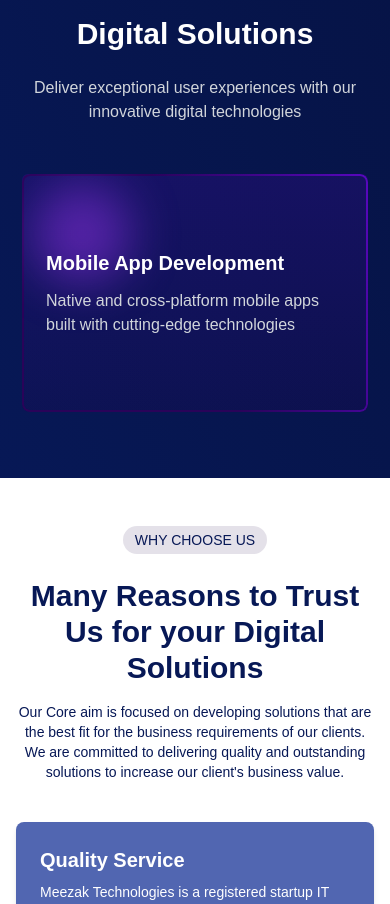
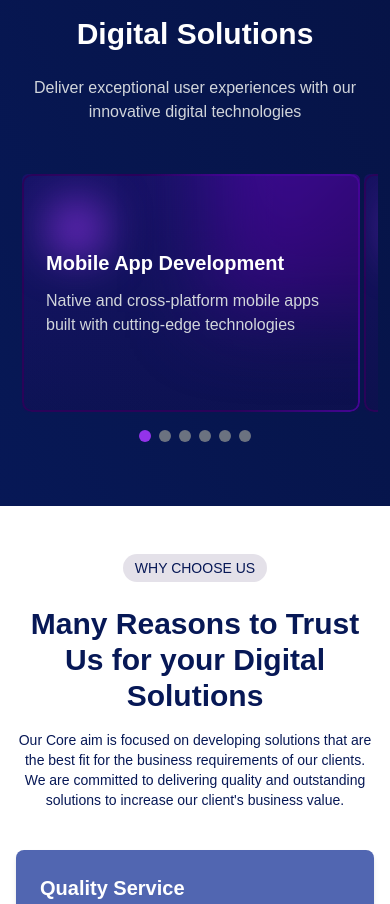
Before and after one commit to PeaceEgo/Meezak-Site, a React (Vite) app: page / in a window 390 px wide. Shown: the part 1695-2599 px from the top of the page. Built offline with nearby package versions, Linux system fonts and the light colour scheme.

Commit message:
now working

```diff
--- a/src/components/ServicesSect.jsx
+++ b/src/components/ServicesSect.jsx
@@ -61,31 +61,80 @@ export default function ServicesSection() {
         const currentTouch = e.touches[0].clientX;
         const diff = touchStart - currentTouch;
 
-        if (diff > 5) {
+        if (diff > 50) {
             setCurrentIndex((prev) => Math.min(prev + 1, services.length - 1));
-        } else if (diff < -5) {
+        } else if (diff < -50) {
             setCurrentIndex((prev) => Math.max(prev - 1, 0));
         }
+    };
 
+    const handleTouchEnd = () => {
+        if (carouselRef.current) {
             carouselRef.current.removeAttribute("data-touchstart");
+        }
     };
 
     useEffect(() => {
         if (carouselRef.current && isMobile) {
+            const viewportWidth = window.innerWidth;
+            const containerPadding = 32; // 16px (px-4) on each side of .container
+            const cardPadding = 16; // 8px (px-2) on each side of card
+            const maxCardWidth = 392;
+            // Use smaller width if viewport is too narrow
+            const cardWidth = Math.min(maxCardWidth, viewportWidth - containerPadding - cardPadding);
+            const totalCardWidth = cardWidth + cardPadding;
+            // Center card in available viewport space
+            const offset = (viewportWidth - cardWidth - cardPadding - containerPadding) / 2;
+
+            // Debug logs
+            console.log({
+                viewportWidth,
+                cardWidth,
+                totalCardWidth,
+                offset,
+                translateX: -currentIndex * totalCardWidth + offset,
+            });
+
+            // Set container width to accommodate all cards
+            carouselRef.current.style.width = `${services.length * totalCardWidth}px`;
+
+            // GSAP animation to slide and center the card
             gsap.to(carouselRef.current, {
-                x: -currentIndex * carouselRef.current.offsetWidth,
+                x: -currentIndex * totalCardWidth + offset,
                 duration: 0.5,
                 ease: "power2.out",
             });
         }
-    }, [currentIndex, isMobile]);
+    }, [currentIndex, isMobile, services.length]);
 
-    const renderServiceCard = (service, index) => (
+    // Initialize carousel position on mount
+    useEffect(() => {
+        if (carouselRef.current && isMobile) {
+            const viewportWidth = window.innerWidth;
+            const containerPadding = 32; // 16px (px-4) on each side
+            const cardPadding = 16; // 8px (px-2) on each side
+            const maxCardWidth = 392;
+            const cardWidth = Math.min(maxCardWidth, viewportWidth - containerPadding - cardPadding);
+            const totalCardWidth = cardWidth + cardPadding;
+            const offset = (viewportWidth - cardWidth - cardPadding - containerPadding) / 2;
+
+            carouselRef.current.style.width = `${services.length * totalCardWidth}px`;
+            gsap.set(carouselRef.current, { x: offset });
+        }
+    }, [isMobile]);
+
+    const renderServiceCard = (service, index) => {
+        const viewportWidth = window.innerWidth;
+        const containerPadding = 32; // 16px (px-4) on each side
+        const cardPadding = 16; // 8px (px-2) on each side
+        const cardWidth = Math.min(392, viewportWidth - containerPadding - cardPadding);
+
+        return (
             <div
                 key={index}
                 className="relative overflow-hidden"
                 style={{
-                width: "392px",
+                    width: `${cardWidth}px`,
                     height: "242px",
                     borderRadius: "8px",
                     border: "2px solid transparent",
@@ -133,6 +182,7 @@ export default function ServicesSection() {
                 </div>
             </div>
         );
+    };
 
     return (
         <section
@@ -160,69 +210,38 @@ export default function ServicesSection() {
                 </div>
 
                 {isMobile ? (
-                    <div className="relative">
+                    <div className="relative overflow-hidden">
                         <div
                             ref={carouselRef}
-                            className="flex overflow-x-hidden snap-x snap-mandatory hide-scrollbar"
+                            className="flex snap-x snap-mandatory"
                             onTouchStart={handleTouchStart}
                             onTouchMove={handleTouchMove}
+                            onTouchEnd={handleTouchEnd}
                             style={{ scrollbarWidth: "none", msOverflowStyle: "none" }}
                         >
                             {services.map((service, index) => (
-                                <div key={index} className="w-full flex-shrink-0 snap-center px-2">
                                 <div
-                                        className="relative overflow-hidden mx-auto"
+                                    key={index}
+                                    className="flex-shrink-0 snap-center px-2"
                                     style={{
-                                            width: "100%",
-                                            maxWidth: "392px",
-                                            height: "242px",
-                                            borderRadius: "8px",
-                                            border: "2px solid transparent",
-                                            backgroundClip: "padding-box",
-                                            backgroundImage: "linear-gradient(to bottom, rgba(88, 7, 191, 0.2), rgba(41, 3, 89, 0.2))",
+                                        width: `${
+                                            Math.min(392, window.innerWidth - 32 - 16)
+                                        }px`,
                                     }}
                                 >
-                                        <div
-                                            style={{
-                                                position: "absolute",
-                                                inset: 0,
-                                                padding: "2px",
-                                                borderRadius: "8px",
-                                                background: "linear-gradient(249.14deg, #5807BF 0%, #290359 50.42%)",
-                                                WebkitMask: "linear-gradient(#fff 0 0) content-box, linear-gradient(#fff 0 0)",
-                                                WebkitMaskComposite: "xor",
-                                                maskComposite: "exclude",
-                                                pointerEvents: "none",
-                                            }}
+                                    {renderServiceCard(service, index)}
+                                </div>
+                            ))}
+                        </div>
+                        <div className="flex justify-center mt-4">
+                            {services.map((_, index) => (
+                                <button
+                                    key={index}
+                                    className={`w-3 h-3 mx-1 rounded-full ${
+                                        currentIndex === index ? "bg-purple-600" : "bg-gray-500"
+                                    }`}
+                                    onClick={() => setCurrentIndex(index)}
                                 />
-                                        <div
-                                            className="absolute rounded-full blur-xl bg-purple-600 opacity-50"
-                                            style={{
-                                                top: "10px",
-                                                left: "10px",
-                                                width: "100px",
-                                                height: "100px",
-                                            }}
-                                        />
-                                        <div
-                                            className="absolute"
-                                            style={{
-                                                bottom: "100px",
-                                                right: "-100px",
-                                                width: "200px",
-                                                height: "200px",
-                                                background: "linear-gradient(135deg, #5807BF)",
-                                                filter: "blur(40px)",
-                                                opacity: "0.6",
-                                                zIndex: "1",
-                                            }}
-                                        />
-                                        <div className="relative z-10 p-6 h-full flex flex-col justify-center">
-                                            <h3 className="text-xl font-semibold mb-3 relative z-10">{service.title}</h3>
-                                            <p className="text-gray-300">{service.description}</p>
-                                        </div>
-                                    </div>
-                                </div>
                             ))}
                         </div>
                     </div>
```
Lines whose indentation alone changed are shown as unchanged.
